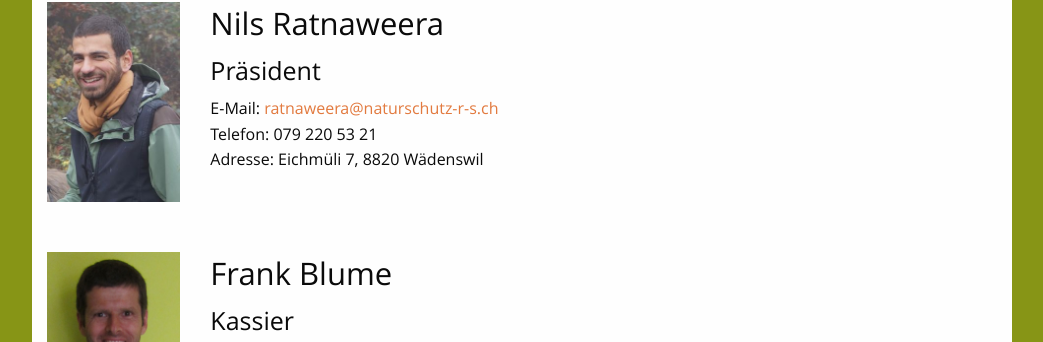
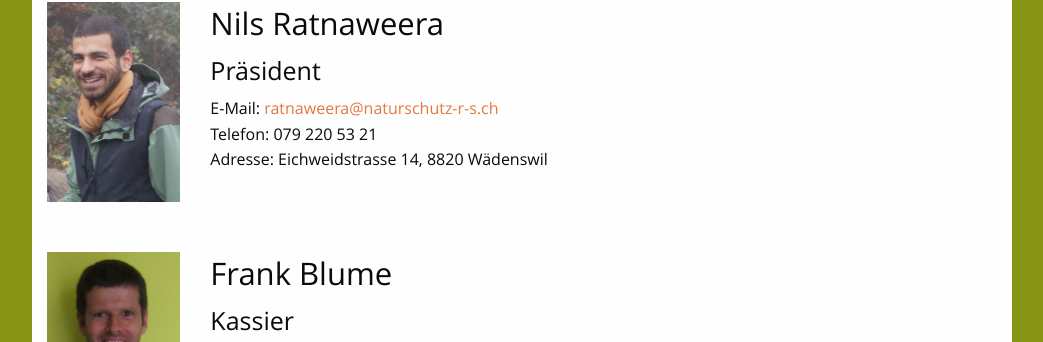
Before and after one commit to Naturschutz-Richterswil-Samstagern/Naturschutz-Richterswil-Samstagern.github.io, a Jekyll site: the page built from _pages/ueber-uns.md, in a window 1280 px wide and 900 px high, scrolled down 758 px. Shown: the part 112-454 px from the top of the window, without its empty margins (118-1161 px from the left). Built offline with Jekyll 4.4.1, drawn with Linux system fonts in a browser that asks for light colours.

Commit message:
neue adresse nils

```diff
--- a/_pages/ueber-uns.md
+++ b/_pages/ueber-uns.md
@@ -35,7 +35,7 @@ Sie können den Jahresbericht gerne bei unserem [Präsidenten][praesident-email]
 
     <p>E-Mail: <a href="mailto:ratnaweera@naturschutz-r-s.ch">ratnaweera@naturschutz-r-s.ch</a><br>
     Telefon: 079 220 53 21<br>
-    Adresse: Eichmüli 7, 8820 Wädenswil</p>
+    Adresse: Eichweidstrasse 14, 8820 Wädenswil</p>
   </div>
 </div>
 
```
